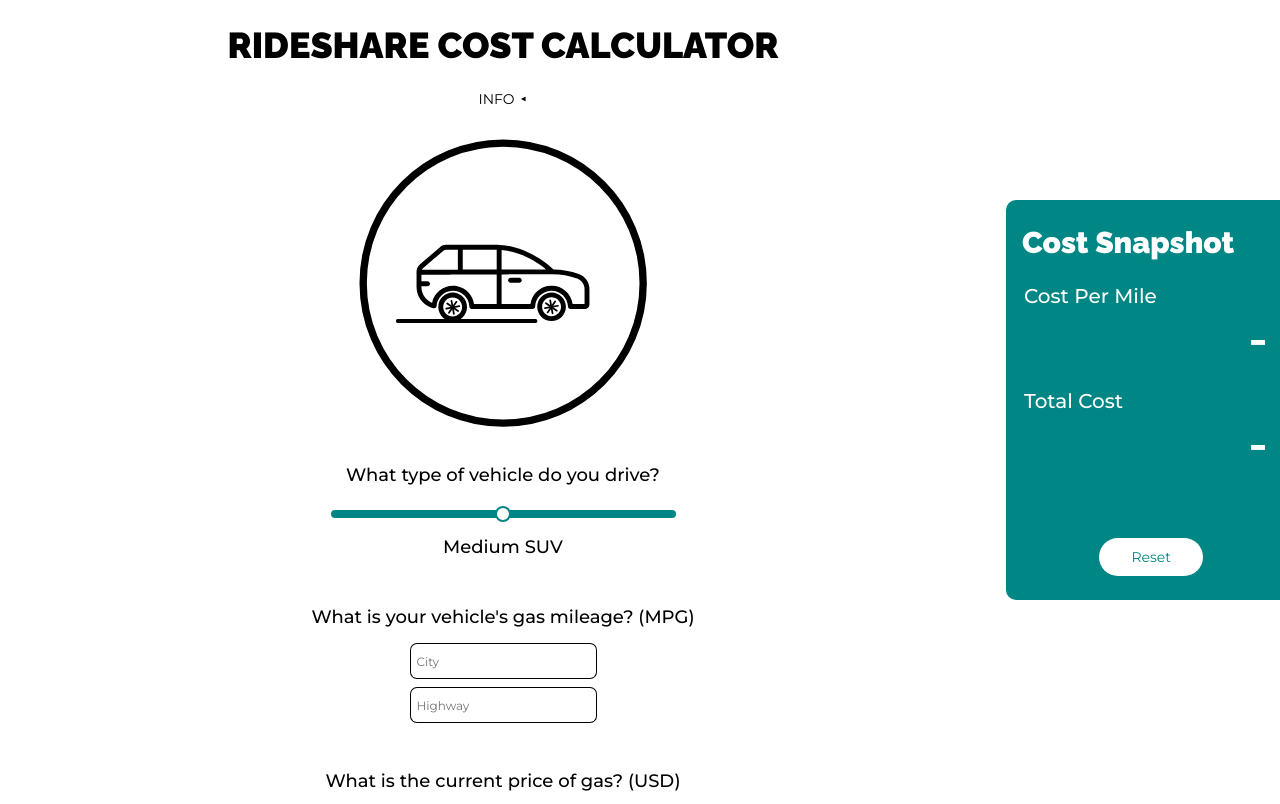
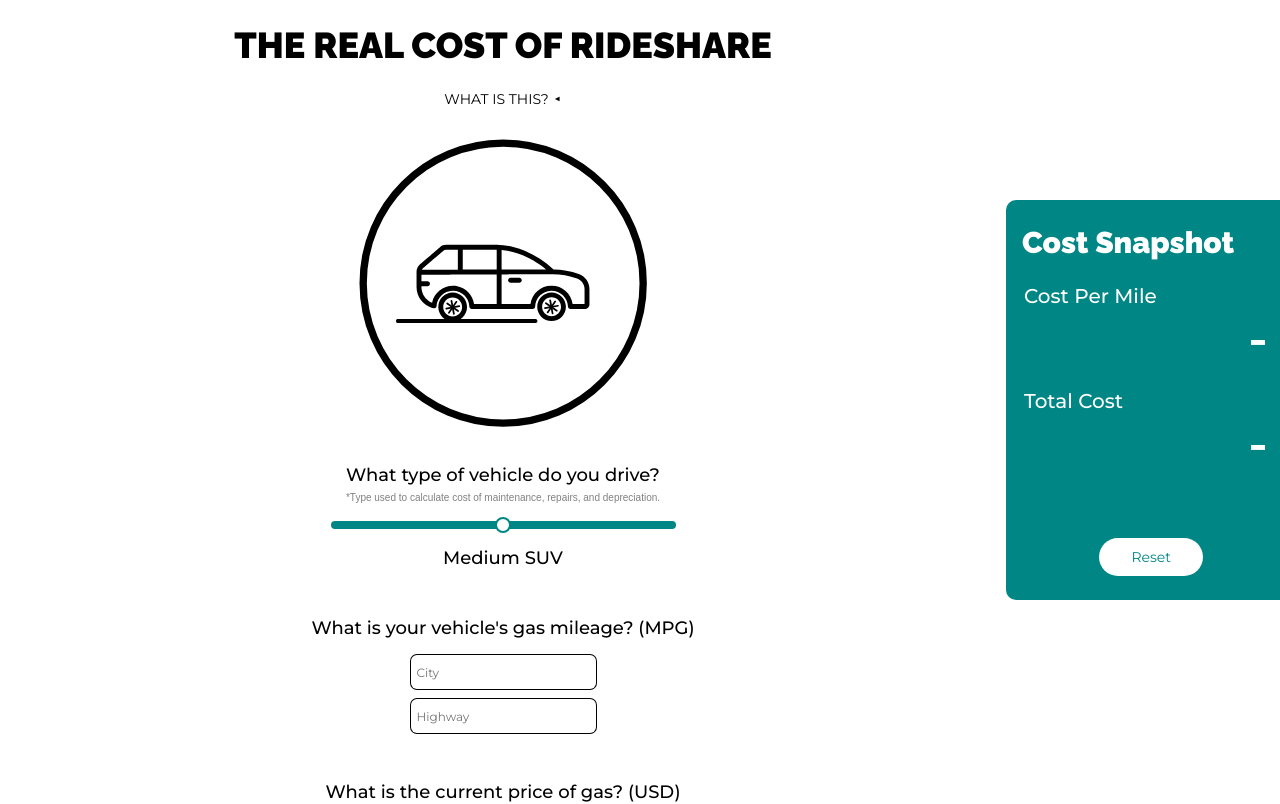
Before and after one commit to 1Cbondy1/rideshare-profit-calculator, a React (Create React App) app: page / in a window 1280 px wide. Shown: the top 804 px of the page. Built offline with nearby package versions, Linux system fonts and the light colour scheme.

Commit message:
text updates + style fixes

```diff
--- a/package.json
+++ b/package.json
@@ -7,7 +7,6 @@
     "@testing-library/jest-dom": "^4.2.4",
     "@testing-library/react": "^9.3.2",
     "@testing-library/user-event": "^7.1.2",
-    "gh-pages": "^3.0.0",
     "react": "^16.13.1",
     "react-dom": "^16.13.1",
     "react-lottie": "^1.2.3",
@@ -35,5 +34,8 @@
       "last 1 firefox version",
       "last 1 safari version"
     ]
+  },
+  "devDependencies": {
+    "gh-pages": "^3.2.3"
   }
 }
--- a/src/components/Header.js
+++ b/src/components/Header.js
@@ -14,9 +14,9 @@ class Header extends React.Component {
         return (
             <header>
                 <div className="title-section">
-                    <h1>RIDESHARE COST CALCULATOR</h1>
+                    <h1>THE REAL COST OF RIDESHARE</h1>
                     <div className={`trigger ${!this.state.hidden && "info-on"}`} onClick={() => this.handleClick()}>
-                        Info<span>▼</span>
+                        What is this?<span>▼</span>
                     </div>
                     <p className={`disclaimer ${!this.state.hidden && "info-on"}`}>
                         This tool is intended to calculate the true cost of operating your vehicle for a rideshare service. Calculations account for fuel, maintenance, repairs, and depreciation costs. Auto insurance, licensing, registration, taxes, and financing are not included. All values assume 15,000 miles annually and are sourced from
--- a/src/components/Main.js
+++ b/src/components/Main.js
@@ -105,7 +105,7 @@ class Main extends React.Component {
                         </div>
                         <div className="form-section">
                             <p>What type of vehicle do you drive?</p>
-                            <p className="disclaimer">*Type used to calculate cost of maintenance, repairs, and depreciation.</p>
+                            <p className="disclaimer on">*Type used to calculate cost of maintenance, repairs, and depreciation.</p>
                             <input type="range" min="0" max={vehicles.length - 1} value={this.state.selectedVehicle} id="type-slider" onChange={this.handleSlider}/>
                             <p>{vehicles[this.state.selectedVehicle].type}</p>
                         </div>
@@ -135,12 +135,12 @@ class Main extends React.Component {
                     </div>
                 </main>
 
-                <section className="donate-section">
+                {/* <section className="donate-section">
                     <span>Donate: </span>
                     <img src="./donate-btc.jpg" alt="Bitcoin QR Code" />
                     <img src="./donate-bch.jpg" alt="Bitcoin Cash QR Code" />
                     <img src="./donate-eth.jpg" alt="Ethereum QR Code" />
-                </section>
+                </section> */}
             </>
         );
     }
--- a/src/index.css
+++ b/src/index.css
@@ -128,6 +128,12 @@ form {
     height: 0;
     opacity: 0;
     transition: .25s all;
+}
+
+.disclaimer.on {
+    text-align: center;
+    height: auto;
+    opacity: 1;
 }
 
 .disclaimer.info-on {
```
Also changed, not shown: 1 other file (tests, documents, lock files or other folders).
